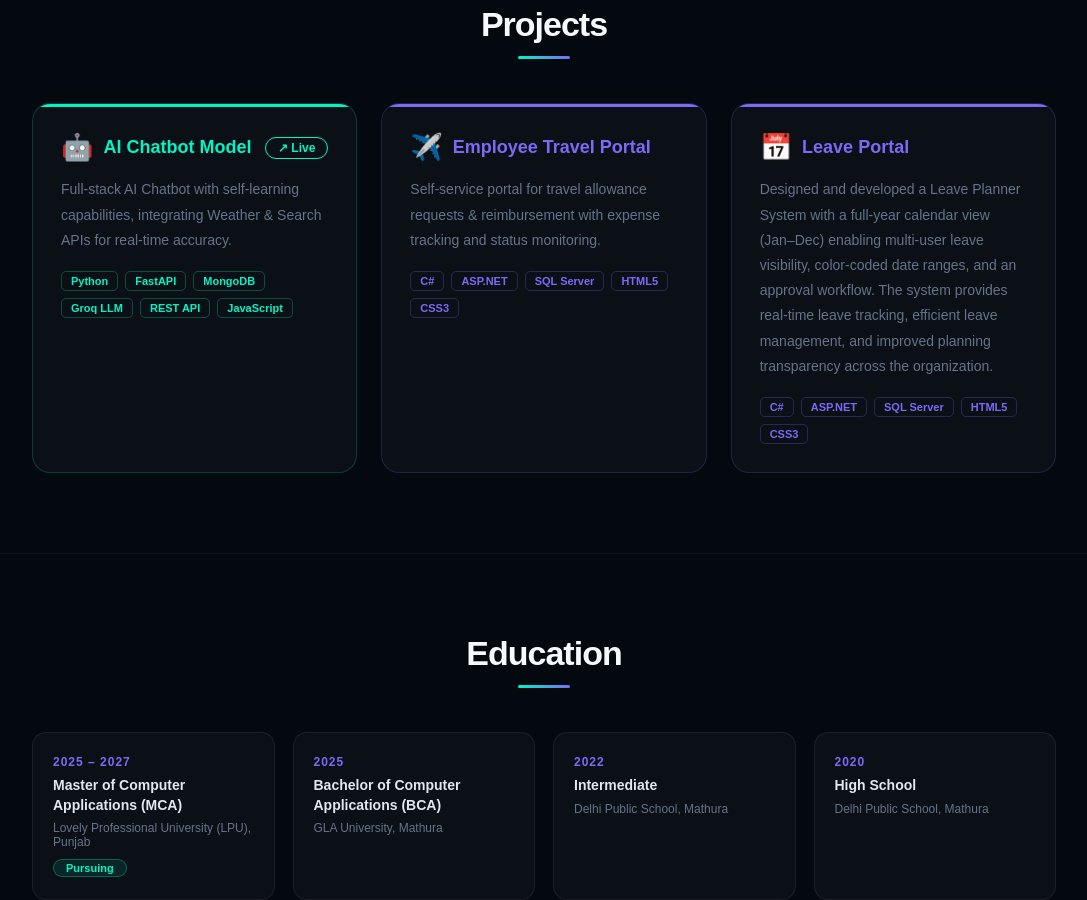
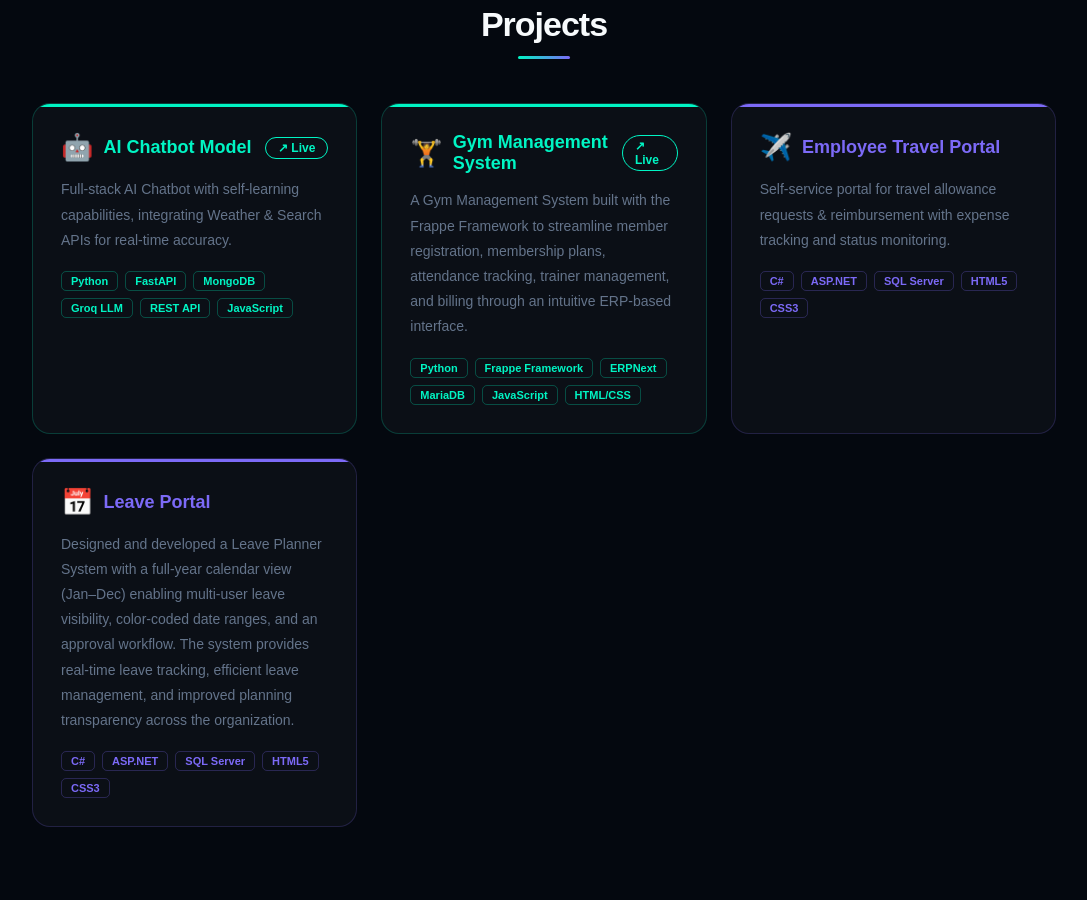
Before and after one commit to Chaudhary4000/portfolio-website, a React (Create React App) app: page / in a window 1280 px wide. Shown: the part 3260-4160 px from the top of the page, without its empty margins (96-1183 px from the left). Built offline with nearby package versions, Linux system fonts and the light colour scheme; a web font is replaced by a local one.

Commit message:
Add Gym Management System project entry
Added a new project entry for the Gym Management System, including title, link, description, technologies used, color, and icon.

```diff
--- a/src/App.js
+++ b/src/App.js
@@ -45,6 +45,14 @@ const PROJECTS = [
     desc: "Full-stack AI Chatbot with self-learning capabilities, integrating Weather & Search APIs for real-time accuracy.",
     tech: ["Python", "FastAPI", "MongoDB", "Groq LLM", "REST API", "JavaScript"],
     color: "#00f5c4", icon: "🤖",
+  },
+  {
+    title: "Gym Management System",
+    link: "https://github.com/dharmendra4000/Gym-Management-System",
+    desc: "A Gym Management System built with the Frappe Framework to streamline member registration, membership plans, attendance tracking, trainer management, and billing through an intuitive ERP-based interface.",
+    tech: ["Python", "Frappe Framework", "ERPNext", "MariaDB", "JavaScript", "HTML/CSS"],
+    color: "#00f5c4",
+    icon: "🏋️",
   },
   {
     title: "Employee Travel Portal",
```
